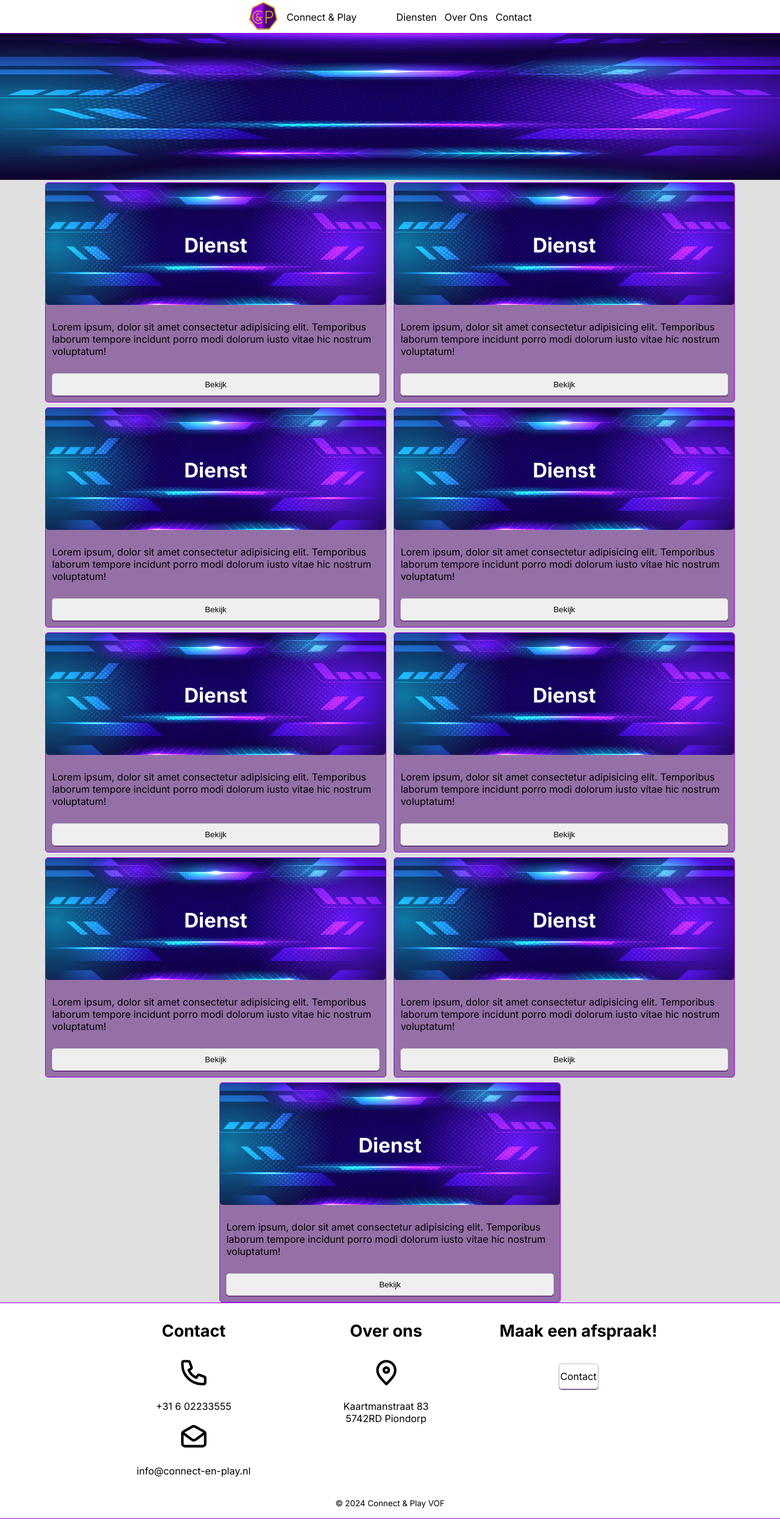
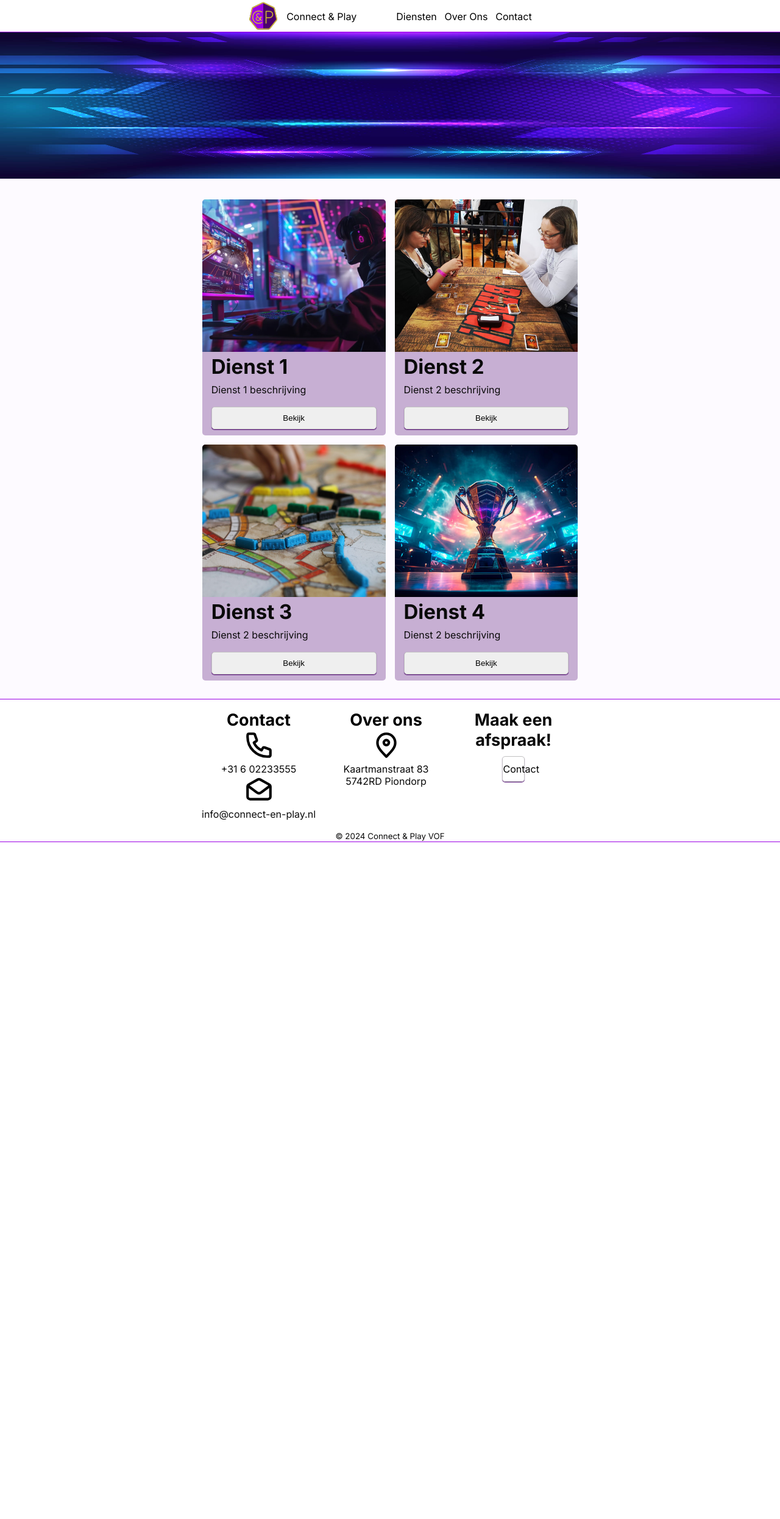
Before and after one commit to boonsboos/connect-play, a PHP site: page /diensten.html in a window 1280 px wide. Shown: the whole page at 61% size. After the commit the page ends 1381 px from the top, so only its background shows below. Run offline with PHP 8.4, Linux system fonts and the light colour scheme.

Commit message:
Added JS to diensten page and added couple images (#10)
* Added JS to diensten page and added couple images

* Added comment to JS

* changed dienst image

* changed dienst image

---------

Co-authored-by: Tippe <tippevanroosmalen@outlook.com>

```diff
--- a/diensten.html
+++ b/diensten.html
@@ -1,6 +1,5 @@
 <!DOCTYPE html>
 <html lang="en">
-
 	<head>
 		<meta charset="UTF-8" />
 		<meta name="viewport" content="width=device-width, initial-scale=1.0" />
@@ -9,17 +8,23 @@
 		<link rel="preconnect" href="https://fonts.gstatic.com" crossorigin />
 		<link
 			href="https://fonts.googleapis.com/css2?family=Inter:ital,opsz,wght@0,14..32,100..900;1,14..32,100..900&display=swap"
-		rel="stylesheet" />
+			rel="stylesheet"
+		/>
 		<link rel="stylesheet" href="style.css" />
 	</head>
-
 	<body>
 		<header class="flex justify-center">
-		<div id="header-container" class="flex mb-col-12 col-6 justify-center align-center">
+			<div
+				id="header-container"
+				class="flex mb-col-12 col-6 justify-center align-center"
+			>
 				<!-- make the logo and title a home page link -->
 				<a id="home-link" href="index.html">
-				<div class="flex justify-center col-12">
-					<img src="images/c&p-logo.svg" alt="Connect & Play logo" />
+					<div class="flex justify-center col-12 align-center">
+						<img
+							src="images/c&p-logo.svg"
+							alt="Connect & Play logo"
+						/>
 						<p class="">Connect & Play</p>
 					</div>
 				</a>
@@ -33,116 +38,28 @@
 	</header>
 	<img class="banner-img" src="images/bannerImg.jpg" alt="Banner afbeelding" />
 
-	<section id="diensten-container" class="flex justify-center">
-		<div id="diensten" class="flex justify-center">
-			<div class="dienst">
-				<img src="images/bannerImg.jpg" alt="" />
-				<h2>Dienst</h2>
-				<p>
-					Lorem ipsum, dolor sit amet consectetur adipisicing
-					elit. Temporibus laborum tempore incidunt porro modi
-					dolorum iusto vitae hic nostrum voluptatum!
-				</p>
-				<button class="button">Bekijk</button>
-			</div>
-			<div class="dienst">
-				<img src="images/bannerImg.jpg" alt="" />
-				<h2>Dienst</h2>
-				<p>
-					Lorem ipsum, dolor sit amet consectetur adipisicing
-					elit. Temporibus laborum tempore incidunt porro modi
-					dolorum iusto vitae hic nostrum voluptatum!
-				</p>
-				<button class="button">Bekijk</button>
-			</div>
-			<div class="dienst">
-				<img src="images/bannerImg.jpg" alt="" />
-				<h2>Dienst</h2>
-				<p>
-					Lorem ipsum, dolor sit amet consectetur adipisicing
-					elit. Temporibus laborum tempore incidunt porro modi
-					dolorum iusto vitae hic nostrum voluptatum!
-				</p>
-				<button class="button">Bekijk</button>
-			</div>
-			<div class="dienst">
-				<img src="images/bannerImg.jpg" alt="" />
-				<h2>Dienst</h2>
-				<p>
-					Lorem ipsum, dolor sit amet consectetur adipisicing
-					elit. Temporibus laborum tempore incidunt porro modi
-					dolorum iusto vitae hic nostrum voluptatum!
-				</p>
-				<button class="button">Bekijk</button>
-			</div>
-			<div class="dienst">
-				<img src="images/bannerImg.jpg" alt="" />
-				<h2>Dienst</h2>
-				<p>
-					Lorem ipsum, dolor sit amet consectetur adipisicing
-					elit. Temporibus laborum tempore incidunt porro modi
-					dolorum iusto vitae hic nostrum voluptatum!
-				</p>
-				<button class="button">Bekijk</button>
-			</div>
-			<div class="dienst">
-				<img src="images/bannerImg.jpg" alt="" />
-				<h2>Dienst</h2>
-				<p>
-					Lorem ipsum, dolor sit amet consectetur adipisicing
-					elit. Temporibus laborum tempore incidunt porro modi
-					dolorum iusto vitae hic nostrum voluptatum!
-				</p>
-				<button class="button">Bekijk</button>
-			</div>
-			<div class="dienst">
-				<img src="images/bannerImg.jpg" alt="" />
-				<h2>Dienst</h2>
-				<p>
-					Lorem ipsum, dolor sit amet consectetur adipisicing
-					elit. Temporibus laborum tempore incidunt porro modi
-					dolorum iusto vitae hic nostrum voluptatum!
-				</p>
-				<button class="button">Bekijk</button>
-			</div>
-			<div class="dienst">
-				<img src="images/bannerImg.jpg" alt="" />
-				<h2>Dienst</h2>
-				<p>
-					Lorem ipsum, dolor sit amet consectetur adipisicing
-					elit. Temporibus laborum tempore incidunt porro modi
-					dolorum iusto vitae hic nostrum voluptatum!
-				</p>
-				<button class="button">Bekijk</button>
-			</div>
-			<div class="dienst">
-				<img src="images/bannerImg.jpg" alt="" />
-				<h2>Dienst</h2>
-				<p>
-					Lorem ipsum, dolor sit amet consectetur adipisicing
-					elit. Temporibus laborum tempore incidunt porro modi
-					dolorum iusto vitae hic nostrum voluptatum!
-				</p>
-				<button class="button">Bekijk</button>
-			</div>
+		<section id="diensten-container" class="flex justify-center py-15">
+			<div id="diensten" class="flex justify-center col-6 mb-col-12">
+				<!-- Here will the 'diensten' be placed -->
 			</div>
 		</section>
-
-	<!-- Footer -->
 		<footer>
-		<div id="footer-container" class="flex justify-center">
-			<div id="footer-sections" class="col-9 flex text-center">
+			<div id="footer-container" class="flex justify-center py-15">
+				<div id="footer-sections" class="col-6 flex text-center">
 					<div class="mb-col-12 col-4">
 						<a href="contact.html">
 							<h3 id="contact">Contact</h3>
 						</a>
 						<ul>
 							<li>
-							<img class="invert-color-img" src="images/iconPhone.svg" alt="Telefoon" />
+								<img
+									src="images/iconPhone.svg"
+									alt="Telefoon"
+								/>
 								<p>+31 6 02233555</p>
 							</li>
 							<li>
-							<img class="invert-color-img" src="images/iconEmail.svg" alt="E-mail" />
+								<img src="images/iconEmail.svg" alt="E-mail" />
 								<p>info@connect-en-play.nl</p>
 							</li>
 						</ul>
@@ -153,7 +70,10 @@
 						</a>
 						<ul>
 							<li>
-							<img class="invert-color-img" src="images/iconLocation.svg" alt="Location" />
+								<img
+									src="images/iconLocation.svg"
+									alt="Location"
+								/>
 							</li>
 							<li>
 								<p>
@@ -171,6 +91,7 @@
 					</div>
 				</div>
 			</div>
+		</div>
 
 			<div class="flex align-center justify-center">
 				<p>
@@ -178,7 +99,6 @@
 				</p>
 			</div>
 		</footer>
-
+		<script src="js/diensten.js"></script>
 	</body>
-
 </html>
--- /dev/null
+++ b/js/diensten.js
@@ -0,0 +1,55 @@
+// this doesn't change so therefor it's a constant variable
+const diensten = [
+	{
+		id: 1,
+		title: "Dienst 1",
+		description: "Dienst 1 beschrijving",
+		image: "/images/dienst_1.jpg",
+	},
+	{
+		id: 2,
+		title: "Dienst 2",
+		description: "Dienst 2 beschrijving",
+		image: "/images/dienst_2.jpg",
+	},
+	{
+		id: 3,
+		title: "Dienst 3",
+		description: "Dienst 2 beschrijving",
+		image: "/images/dienst_3.jpg",
+	},
+	{
+		id: 4,
+		title: "Dienst 4",
+		description: "Dienst 2 beschrijving",
+		image: "/images/dienst_4.jpg",
+	},
+]
+
+const dienstenContainer = document.getElementById("diensten")
+
+// loop through the diensten array and create an element for each dienst
+for (var i = 0; i < diensten.length; i++) {
+	dienstenContainer.appendChild(createDienstElement(diensten[i]))
+}
+
+// create a dienst element with the given dienst object
+function createDienstElement(dienst) {
+	// create a new div element
+	const dienstElement = document.createElement("div")
+	// add classes to the dienst element, each class is its own string
+	dienstElement.classList.add("dienst", "col-6", "flex-col", "justify-center", "mb-col-12")
+
+	// set the innerHTML of the dienst element just like .appendChild() does
+	// this is a template string, it allows you to use variables in the string
+	dienstElement.innerHTML = `
+        <img src="${dienst.image}" alt="${dienst.title}" />
+        <div class="flex px-15">
+			<h2>${dienst.title}</h2>
+        	<p>${dienst.description}</p>
+        	<button class="button">Bekijk</button>
+		</div>
+    `
+	// return the dienst element
+	return dienstElement
+}
--- a/style.css
+++ b/style.css
@@ -1,9 +1,8 @@
 /* Copyright 2024 Connect & Play. All rights reserved. */
 /* page wide settings */
 :root {
-	font-family: "Inter", "Verdana", sans-serif;
-	background-color: #e0e0e0;
-	color: #000;
+	--foreground: #0a0a0a;
+	--background: #fdfaff;
 	--primary: #4b006e;
 	--accent: #9c00e5;
 	--highlight: #d6c52e;
@@ -14,9 +13,17 @@
 	--footer-header: #000;
 }
 
-body {
+/* reset default browser styles */
+* {
 	margin: 0;
 	padding: 0;
+	box-sizing: border-box; /* don't include padding and margins to elements width and height */
+}
+
+body {
+	font-family: "Inter", "Verdana", sans-serif;
+	background-color: var(--background);
+	color: var(--foreground);
 }
 
 /* text style classes */
@@ -64,7 +71,7 @@ a {
 	text-align: center;
 }
 
-/* img stlye classes */
+/* img style classes */
 
 .home-banner {
 	background-image: url("images/header.jpg");
@@ -93,7 +100,6 @@ a {
 }
 
 /* classes for interactive elements (buttons, input fields) */
-
 .input,
 .button {
 	width: 100%;
@@ -129,24 +135,82 @@ a {
 }
 
 /* spacing and alignment classes */
-
 .flex {
 	display: flex;
 	flex-wrap: wrap;
 	column-gap: 1vw;
 	row-gap: 1vh;
 }
-
+.flex-col {
+	flex-direction: column;
+}
+.flex-row {
+	flex-direction: row;
+}
+.flex-col-reverse {
+	flex-direction: column-reverse;
+}
+.flex-row-reverse {
+	flex-direction: row-reverse;
+}
 .justify-center {
 	justify-content: center;
 }
-
 .align-center {
 	align-items: center;
 }
 
+/* Default padding styles for 10px paddings */
+.p-10 {
+	padding: 10px;
+}
+.pt-10 {
+	padding-top: 10px;
+}
+.pb-10 {
+	padding-bottom: 10px;
+}
+.pl-10 {
+	padding-left: 10px;
+}
+.pr-10 {
+	padding-right: 10px;
+}
+.py-10 {
+	padding-top: 10px;
+	padding-bottom: 10px;
+}
+.px-10 {
+	padding-left: 10px;
+	padding-right: 10px;
+}
+
+/* Default padding styles for 15px paddings */
+.p-15 {
+	padding: 15px;
+}
+.pt-15 {
+	padding-top: 15px;
+}
+.pb-15 {
+	padding-bottom: 15px;
+}
+.pl-15 {
+	padding-left: 15px;
+}
+.pr-15 {
+	padding-right: 15px;
+}
+.py-15 {
+	padding-top: 15px;
+	padding-bottom: 15px;
+}
+.px-15 {
+	padding-left: 15px;
+	padding-right: 15px;
+}
+
 /* Header */
-
 header {
 	position: sticky;
 	top: 0;
@@ -226,49 +290,32 @@ footer {
 }
 
 #diensten {
-	width: 1200px;
-	display: flex;
 	flex-wrap: wrap;
-	column-gap: 1vw;
-	row-gap: 1vh;
+	column-gap: 15px;
+	row-gap: 15px;
+	margin: 15px 0;
 }
 
 #diensten .dienst {
-	position: relative;
-	display: flex;
-	flex-direction: column;
-	justify-content: center;
-	border: 1px solid var(--accent);
-	background-color: color-mix(in srgb, var(--primary) 50%, transparent);
+	background-color: color-mix(in srgb, var(--primary) 30%, transparent);
 	border-radius: 5px;
-	width: calc(50% - (1vw + 30px));
+	overflow: hidden;
 }
 
 #diensten .dienst img {
 	width: 100%;
-	height: 200px;
+	height: 250px;
 	object-fit: cover;
-	border-radius: 5px;
 }
 
 #diensten .dienst h2 {
-	position: absolute;
-	top: 0;
 	display: flex;
-	justify-content: center;
 	align-items: center;
 	width: 100%;
-	height: 150px;
-	color: #fff;
 }
 
 #diensten .dienst p {
-	padding: 10px;
-}
-
-#diensten .dienst .button {
-	width: calc(100% - 20px);
-	margin: 0px auto 10px;
+	padding: 0;
 }
 
 /* Over Ons page */
@@ -469,8 +516,8 @@ footer {
 */
 @media (prefers-color-scheme: dark) {
 	:root {
-		background-color: #1f1f1f;
-		color: #fff;
+		--foreground: #fdfaff;
+		--background: #0a0a0a;
 	}
 
 	#home-link,
```
Also changed, not shown: OverOns.html (+11 -6 lines), contact.html (+14 -6 lines), index.html (+19 -9 lines), images/dienst_1.jpg (added), images/dienst_2.jpg (added), images/dienst_3.jpg (added), images/dienst_4.jpg (added). Lines whose indentation alone changed are shown as unchanged.
